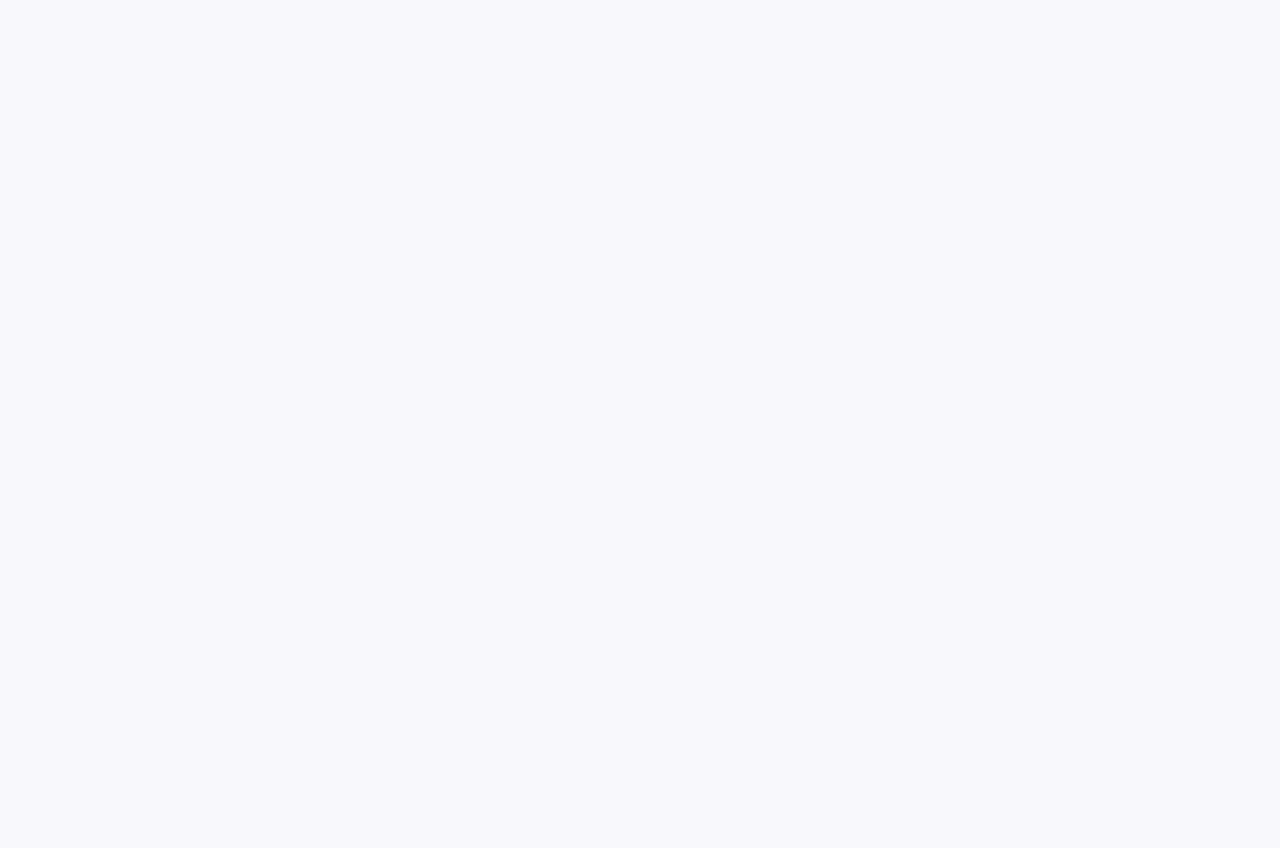
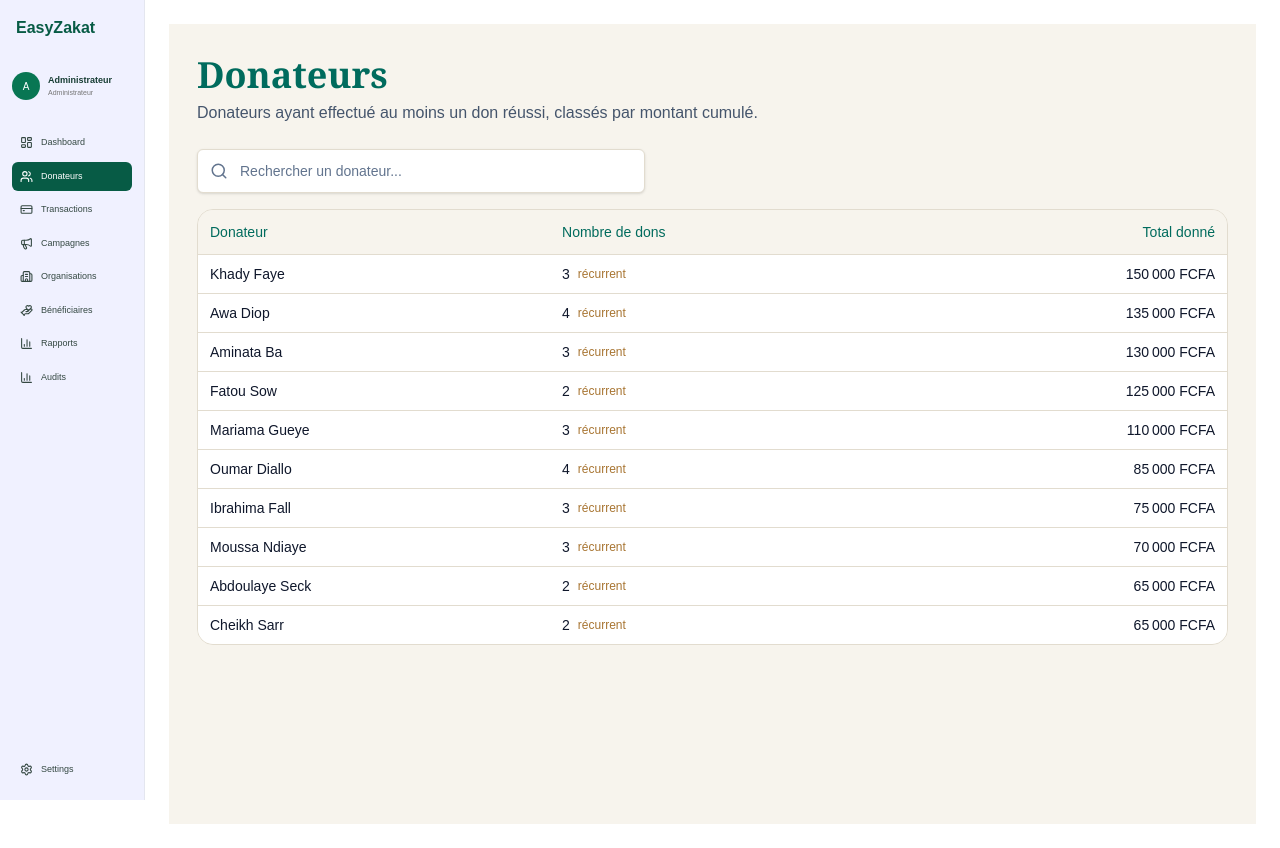
Before and after one commit to Aminasow0278/easyzakat-front, a React (Vite) app: page /admin/donors in a window 1280 px wide. Before the commit this address had no page. Before the commit the page ends 800 px from the top, so only its background shows below. Built offline with nearby package versions, Linux system fonts and the light colour scheme.

Commit message:
ajout des pages donateurs et beneficiaires

```diff
--- /dev/null
+++ b/src/Data/donorUtils.js
@@ -0,0 +1,17 @@
+export function formatFCFA(amount) {
+  return `${new Intl.NumberFormat("fr-FR", {
+    maximumFractionDigits: 0,
+  }).format(amount)} FCFA`;
+}
+
+export function searchDonors(donors, searchTerm) {
+  const normalizedSearch = searchTerm
+    .trim()
+    .toLocaleLowerCase("fr");
+
+  return donors
+    .filter((donor) =>
+      donor.name.toLocaleLowerCase("fr").includes(normalizedSearch)
+    )
+    .sort((a, b) => b.totalAmount - a.totalAmount);
+}
--- /dev/null
+++ b/src/Data/donorsData.js
@@ -0,0 +1,15 @@
+
+const DONORS_DATA = [
+  { id: 1, name: "Khady Faye", donationCount: 3, totalAmount: 150000, recurring: true },
+  { id: 2, name: "Awa Diop", donationCount: 4, totalAmount: 135000, recurring: true },
+  { id: 3, name: "Aminata Ba", donationCount: 3, totalAmount: 130000, recurring: true },
+  { id: 4, name: "Fatou Sow", donationCount: 2, totalAmount: 125000, recurring: true },
+  { id: 5, name: "Mariama Gueye", donationCount: 3, totalAmount: 110000, recurring: true },
+  { id: 6, name: "Oumar Diallo", donationCount: 4, totalAmount: 85000, recurring: true },
+  { id: 7, name: "Ibrahima Fall", donationCount: 3, totalAmount: 75000, recurring: true },
+  { id: 8, name: "Moussa Ndiaye", donationCount: 3, totalAmount: 70000, recurring: true },
+  { id: 9, name: "Abdoulaye Seck", donationCount: 2, totalAmount: 65000, recurring: true },
+  { id: 10, name: "Cheikh Sarr", donationCount: 2, totalAmount: 65000, recurring: true },
+];
+
+export default DONORS_DATA;
--- /dev/null
+++ b/src/components/admin/donors/DonorMobileList.jsx
@@ -0,0 +1,57 @@
+
+import { formatFCFA } from "../../../Data/donorUtils";
+
+function DonorMobileList({ donors }) {
+  if (donors.length === 0) {
+    return (
+      <p className="rounded-xl border border-[#E2DCCF] bg-white p-6 text-center text-sm text-slate-500">
+        Aucun donateur trouvé.
+      </p>
+    );
+  }
+
+  return (
+    <div className="grid grid-cols-1 gap-3 md:hidden">
+      {donors.map((donor) => (
+        <article
+          key={donor.id}
+          className="rounded-xl border border-[#E2DCCF] bg-white p-4"
+        >
+          <div className="flex items-start justify-between gap-3">
+            <h2 className="min-w-0 break-words font-medium text-slate-900">
+              {donor.name}
+            </h2>
+
+            {donor.recurring && (
+              <span className="shrink-0 rounded-full bg-[#F8F0E2] px-2 py-1 text-xs text-[#94652B]">
+                Récurrent
+              </span>
+            )}
+          </div>
+
+          <div className="mt-4 flex items-end justify-between gap-3">
+            <div>
+              <p className="text-xs text-slate-500">
+                Nombre de dons
+              </p>
+              <p className="mt-1 text-sm font-medium text-slate-800">
+                {donor.donationCount}
+              </p>
+            </div>
+
+            <div className="text-right">
+              <p className="text-xs text-slate-500">
+                Total donné
+              </p>
+              <p className="mt-1 break-words text-sm font-semibold text-[#006B5D]">
+                {formatFCFA(donor.totalAmount)}
+              </p>
+            </div>
+          </div>
+        </article>
+      ))}
+    </div>
+  );
+}
+
+export default DonorMobileList;
--- /dev/null
+++ b/src/components/admin/donors/DonorSearch.jsx
@@ -0,0 +1,42 @@
+
+import { Search, X } from "lucide-react";
+
+function DonorSearch({ value, onChange }) {
+  return (
+    <div className="mb-4 w-full max-w-md">
+      <label htmlFor="donor-search" className="sr-only">
+        Rechercher un donateur
+      </label>
+
+      <div className="flex h-11 items-center gap-3 rounded-md border border-[#E2DCCF] bg-white px-3 shadow-sm transition focus-within:border-[#168568] focus-within:ring-2 focus-within:ring-[#168568]/15">
+        <Search
+          size={18}
+          className="shrink-0 text-slate-500"
+          aria-hidden="true"
+        />
+
+        <input
+          id="donor-search"
+          type="search"
+          value={value}
+          onChange={(event) => onChange(event.target.value)}
+          placeholder="Rechercher un donateur..."
+          className="min-w-0 flex-1 bg-transparent text-sm text-slate-800 outline-none placeholder:text-slate-500"
+        />
+
+        {value && (
+          <button
+            type="button"
+            onClick={() => onChange("")}
+            aria-label="Effacer la recherche"
+            className="rounded p-1 text-slate-500 hover:bg-slate-100"
+          >
+            <X size={16} />
+          </button>
+        )}
+      </div>
+    </div>
+  );
+}
+
+export default DonorSearch;
--- /dev/null
+++ b/src/components/admin/donors/DonorsHero.jsx
@@ -0,0 +1,16 @@
+
+function DonorHero({ title, description }) {
+  return (
+    <header className="mb-6">
+      <h1 className="font-serif text-3xl font-semibold leading-tight text-[#006B5D] md:text-4xl">
+        {title}
+      </h1>
+
+      <p className="mt-1 text-sm leading-6 text-slate-600 md:text-base">
+        {description}
+      </p>
+    </header>
+  );
+}
+
+export default DonorHero;
--- /dev/null
+++ b/src/components/admin/donors/DonorsTable.jsx
@@ -0,0 +1,70 @@
+
+import { formatFCFA } from "../../../Data/donorUtils";
+
+function DonorTable({ donors }) {
+  return (
+    <div className="hidden overflow-hidden rounded-2xl border border-[#E2DCCF] md:block">
+      <table className="w-full border-collapse text-sm">
+        <thead className="bg-[#F7F4ED] text-[#006B5D]">
+          <tr>
+            <th scope="col" className="px-3 py-3 text-left font-medium">
+              Donateur
+            </th>
+
+            <th scope="col" className="px-3 py-3 text-left font-medium">
+              Nombre de dons
+            </th>
+
+            <th scope="col" className="px-3 py-3 text-right font-medium">
+              Total donné
+            </th>
+          </tr>
+        </thead>
+
+        <tbody className="bg-white">
+          {donors.map((donor) => (
+            <tr
+              key={donor.id}
+              className="border-t border-[#E2DCCF] transition-colors hover:bg-[#FAF8F3]"
+            >
+              <td className="px-3 py-[9px] font-medium text-slate-900">
+                {donor.name}
+              </td>
+
+              <td className="px-3 py-[9px]">
+                <div className="flex items-center gap-2">
+                  <span className="tabular-nums text-slate-900">
+                    {donor.donationCount}
+                  </span>
+
+                  {donor.recurring && (
+                    <span className="text-xs text-[#A87532]">
+                      récurrent
+                    </span>
+                  )}
+                </div>
+              </td>
+
+              <td className="px-3 py-[9px] text-right font-medium tabular-nums text-slate-900">
+                {formatFCFA(donor.totalAmount)}
+              </td>
+            </tr>
+          ))}
+
+          {donors.length === 0 && (
+            <tr>
+              <td
+                colSpan={3}
+                className="px-4 py-8 text-center text-slate-500"
+              >
+                Aucun donateur trouvé.
+              </td>
+            </tr>
+          )}
+        </tbody>
+      </table>
+    </div>
+  );
+}
+
+export default DonorTable;
--- a/src/config/navigationConfig.js
+++ b/src/config/navigationConfig.js
@@ -8,7 +8,7 @@ export const AdminMenuItems = [
   },
   {
     name: "Donateurs",
-    path: "/admin/donateurs",
+    path: "/admin/donors",
     icon: "Users",
     permission: "donors:read",
   },
@@ -32,7 +32,7 @@ export const AdminMenuItems = [
   },
   {
     name: "Bénéficiaires",
-    path: "/admin/beneficiaires",
+    path: "/admin/beneficiaries",
     icon: "HandHeart",
     permission: "beneficiaries:read",
   },
--- a/src/layouts/sidebar.jsx
+++ b/src/layouts/sidebar.jsx
@@ -38,8 +38,8 @@ function Sidebar({
     // Un élément sans permission explicite reste public
     // dans la navigation. Les éléments protégés doivent
     // déclarer leur permission dans la configuration.
-    if (!permission) {
-      return false;
+    if (permission) {
+      return true;
     }
 
     return permissions.includes(permission);
--- a/src/pages/admin/Beneficiaries.jsx
+++ b/src/pages/admin/Beneficiaries.jsx
@@ -85,8 +85,6 @@ function Beneficiaries() {
 
   return (
     <div className="min-h-screen bg-[#F5F6F8] pb-24 text-slate-700 md:pb-8">
-
-      <BeneficiaryHeader />
 
       <main className="mx-auto w-full max-w-5xl px-4 py-6 sm:px-6 sm:py-8 lg:px-8">
 
--- a/src/pages/admin/Donors.jsx
+++ b/src/pages/admin/Donors.jsx
@@ -0,0 +1,46 @@
+
+import { useMemo, useState } from "react";
+
+import DonorPageHeader from "../../components/admin/donors/DonorsHero";
+import DonorSearch from "../../components/admin/donors/DonorSearch";
+import DonorTable from "../../components/admin/donors/DonorsTable";
+import DonorMobileList from "../../components/admin/donors/DonorMobileList";
+
+import DONORS_DATA from "../../Data/donorsData";
+import { searchDonors } from "../../Data/donorUtils";
+
+const PAGE_TITLE = "Donateurs";
+
+const PAGE_DESCRIPTION =
+  "Donateurs ayant effectué au moins un don réussi, classés par montant cumulé.";
+
+function Donateurs({ donors = DONORS_DATA }) {
+  const [searchTerm, setSearchTerm] = useState("");
+
+  const filteredDonors = useMemo(
+    () => searchDonors(donors, searchTerm),
+    [donors, searchTerm]
+  );
+
+  return (
+    <main className="min-h-screen bg-[#F7F4ED] px-4 py-5 sm:px-6 md:px-7 md:py-7">
+      <div className="mx-auto w-full max-w-7xl">
+        <DonorPageHeader
+          title={PAGE_TITLE}
+          description={PAGE_DESCRIPTION}
+        />
+
+        <DonorSearch
+          value={searchTerm}
+          onChange={setSearchTerm}
+        />
+
+        <DonorTable donors={filteredDonors} />
+
+        <DonorMobileList donors={filteredDonors} />
+      </div>
+    </main>
+  );
+}
+
+export default Donateurs;
```
Also changed, not shown: src/routes/Admin/AdminRoutes.jsx (+12 -12 lines), src/components/admin/donors/DonorRow.jsx (added).
